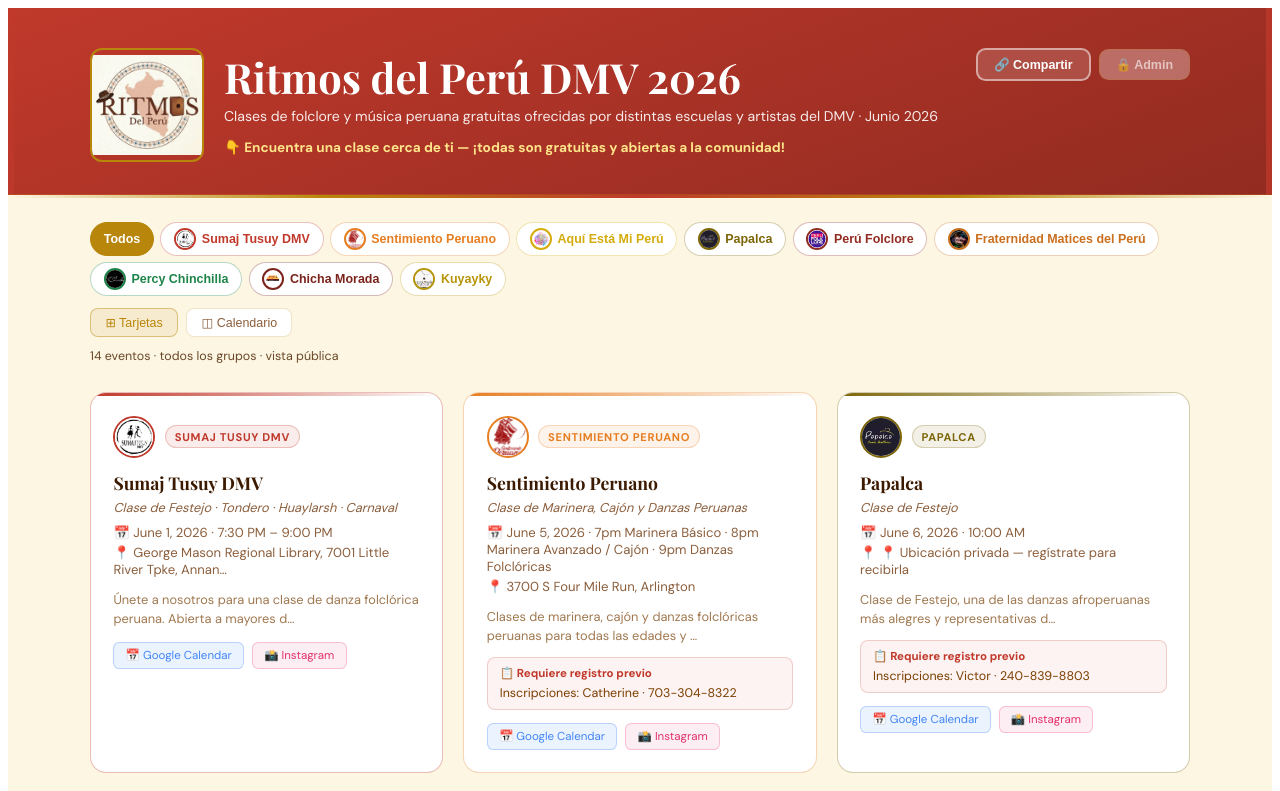
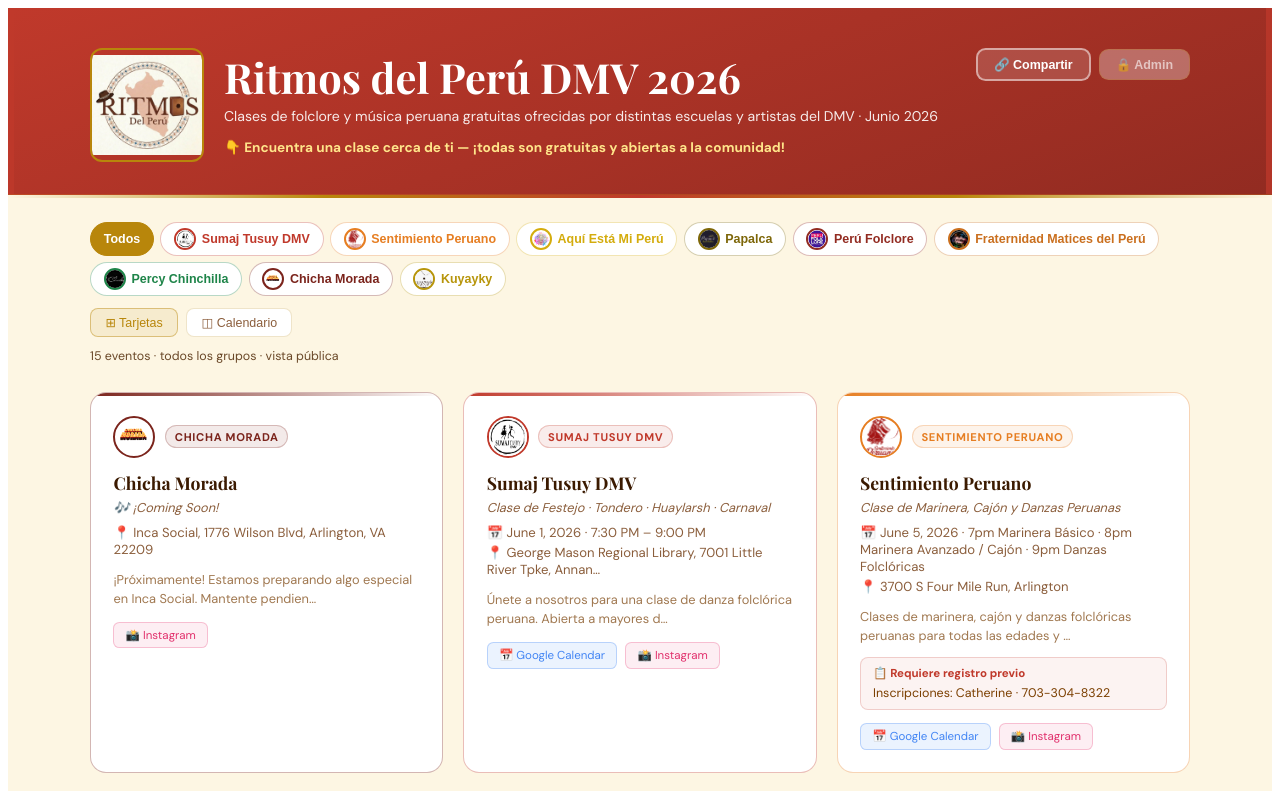
Before and after one commit to ritmosdelperudmv/Ritmos-del-peru, a React (Vite) app: page / in a window 1280 px wide. Shown: the top 791 px of the page. Built offline with nearby package versions, Linux system fonts and the light colour scheme; a web font is replaced by a local one.

Commit message:
Update App.jsx

```diff
--- a/src/App.jsx
+++ b/src/App.jsx
@@ -74,7 +74,7 @@
   { id: 9,  title: "Clase de Danzas Peruanas — Fraternidad Matices del Perú", group: "Fraternidad Matices del Perú", date: "2026-06-06", time: "5:00 PM", location: "Washington Square Neighborhood Park, 17800 Amity Drive, Gaithersburg, MD 20877", description: "Contacto: Maryorie · 240-477-2370 · lm.delao75@gmail.com", description: "Clases de danzas folclóricas peruanas en un ambiente familiar y acogedor. Todas las edades y niveles son bienvenidos. ¡Ven a ser parte de nuestra fraternidad!", host: "Fraternidad Matices del Perú", published: true },
   { id: 13, title: "Clase de Danzas Peruanas — Fraternidad Matices del Perú", group: "Fraternidad Matices del Perú", date: "2026-06-13", time: "5:00 PM", location: "Washington Square Neighborhood Park, 17800 Amity Drive, Gaithersburg, MD 20877", description: "Contacto: Maryorie · 240-477-2370 · lm.delao75@gmail.com", description: "Clases de danzas folclóricas peruanas en un ambiente familiar y acogedor. Todas las edades y niveles son bienvenidos. ¡Ven a ser parte de nuestra fraternidad!", host: "Fraternidad Matices del Perú", published: true },
   { id: 10, title: "Clase de Cajón Peruano — Percy Chinchilla",             group: "Percy Chinchilla",            date: "2026-06-06", time: "11:00 AM – 12:30 PM", location: "Calletana's Peruvian Chicken & Cuisine, 4300 Chantilly Shopping Center, Chantilly, VA 20151", description: "Contacto: Percy · 240-963-8503 · percychinchilla18@gmail.com", description: "Aprende a tocar el cajón peruano, instrumento icónico de la música afroperuana. Clase práctica para principiantes y entusiastas de la percusión. 🥁 Se recomienda traer tu cajón si tienes uno. 🔜 Próximamente: clase de danza afroperuana abierta a todas las edades.", host: "Percy Chinchilla", published: true },
-  { id: 11, title: "¡Próximamente! — Chicha Morada",                group: "Chicha Morada",               date: "", time: "", location: "Inca Social, 1776 Wilson Blvd, Arlington, VA 22209", description: "¡Próximamente! Estamos preparando algo especial en Inca Social. Mantente pendiente. Contacto: chichamoradadc@gmail.com", host: "Chicha Morada", published: false },
+  { id: 11, title: "🎶 ¡Coming Soon! — Chicha Morada",                group: "Chicha Morada",               date: "", time: "", location: "Inca Social, 1776 Wilson Blvd, Arlington, VA 22209", description: "¡Próximamente! Estamos preparando algo especial en Inca Social. Mantente pendiente. Contacto: chichamoradadc@gmail.com", host: "Chicha Morada", published: true },
   { id: 12, title: "Masterclass de Música de Cámara Andina — Kuyayky",                      group: "Kuyayky",                     date: "2026-06-06", time: "4:00 PM – 6:00 PM", location: "George Mason Regional Library, 7001 Little River Turnpike, Annandale, VA 22003", description: "Contacto: Jose Hurtado · (786) 228-6189", description: "Sumérgete en la música de cámara andina en esta masterclass única. Explora los sonidos, ritmos e instrumentos tradicionales de los Andes peruanos. 🎵 Se recomienda traer tu instrumento — no es obligatorio pero sí muy alentado.", host: "Kuyayky", published: true },
 ];
 
```
